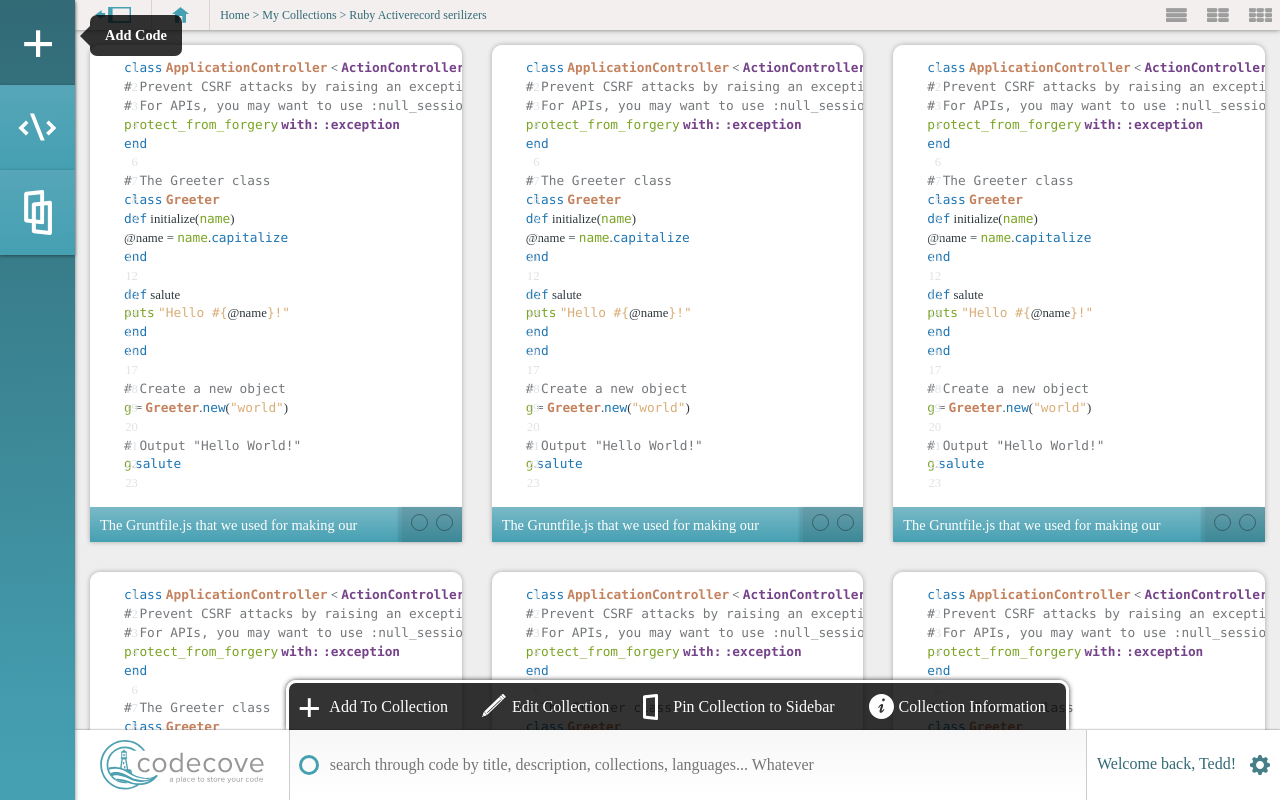
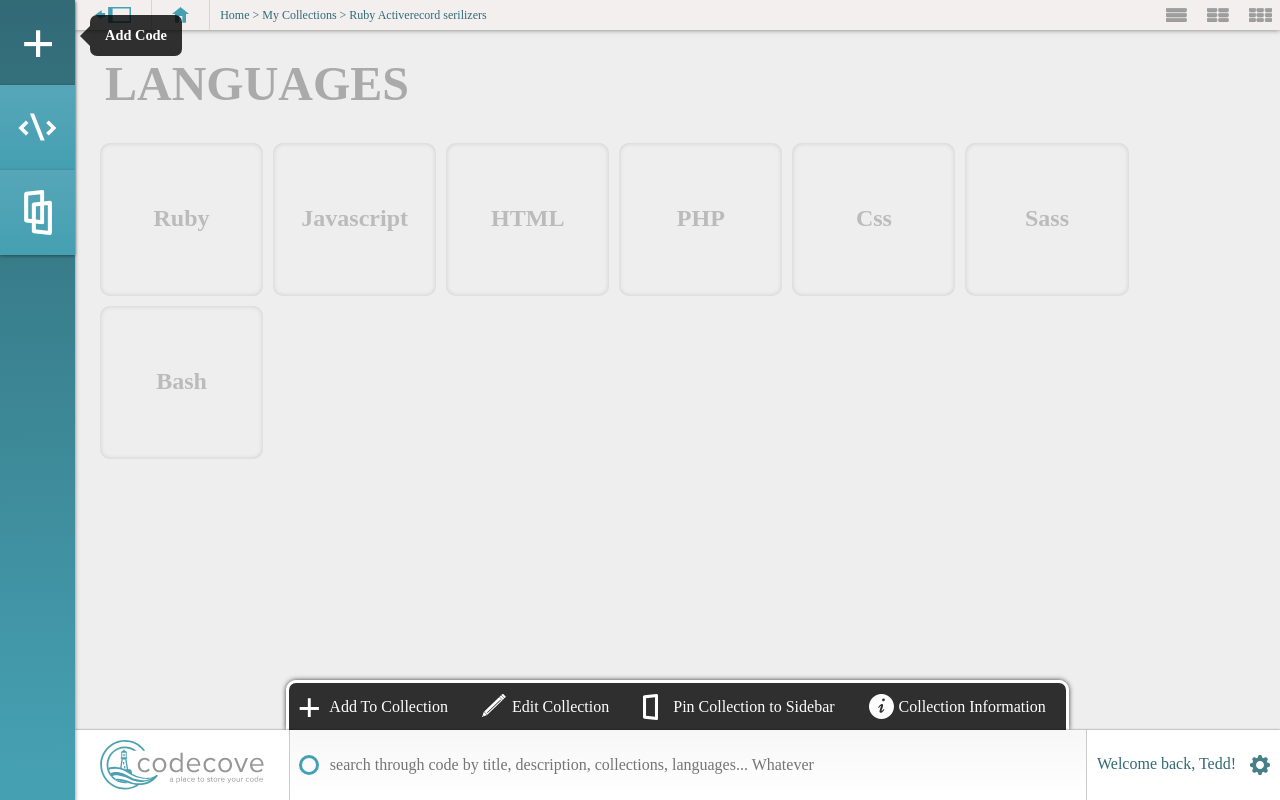
Before and after one commit to teddarcuri/codecove_front_end, a PHP site: page / in a window 1280 px wide. Run offline with PHP 8.4, Linux system fonts and the light colour scheme; some libraries are stand-ins or nearby versions.

Commit message:
Started to implement the languages view stuff

```diff
--- a/includes/languages.php
+++ b/includes/languages.php
@@ -19,33 +19,16 @@
     </div>
 
     <div class="tile">
-    <span>Ruby</span>
+    <span>Css</span>
     </div>
 
     <div class="tile">
-    <span>Javascript</span>
+    <span>Sass</span>
     </div>
 
     <div class="tile">
-    <span>HTML</span>
+    <span>Bash</span>
     </div>
 
-    <div class="tile">
-    <span>PHP</span>
-    </div>
-    <div class="tile">
-    <span>Ruby</span>
-    </div>
 
-    <div class="tile">
-    <span>Javascript</span>
-    </div>
-
-    <div class="tile">
-    <span>HTML</span>
-    </div>
-
-    <div class="tile">
-    <span>PHP</span>
-    </div>
 </div>
--- a/index.php
+++ b/index.php
@@ -76,7 +76,7 @@
 
 		<div id="main-container">
 			<!-- <?php include "includes/languages.php"; ?> -->
-			<?php include "includes/tiles.php"; ?>
+			<?php include "includes/languages.php"; ?>
 		</div>
 
 		<!-- End Main Container -->
--- a/stylesheets/sass/components/_code_window.scss
+++ b/stylesheets/sass/components/_code_window.scss
@@ -17,7 +17,7 @@
 	&.full-screen {
 		position: absolute;
 		padding: 0px;
-		z-index: 96909 !important;
+		z-index: 9999 !important;
 		.CodeMirror {
 			border-radius: 0px;
 			height: 100%;
--- a/stylesheets/sass/components/_tile.scss
+++ b/stylesheets/sass/components/_tile.scss
@@ -1,10 +1,11 @@
 .tile {
   box-shadow: inset 0px 0px 5px rgba(0,0,0,0.15);
   background: #eee;
-  width: 14%; height: 200px;
-  margin: 10px;
+  width: 14%;
+  height: auto;
+  margin: 5px;
   border-radius: 10px;
-  padding: 20px;
+  padding: 0px;
   display: inline-block;
   cursor: pointer;
   text-align: center;
--- a/stylesheets/sass/partials/_infobar.scss
+++ b/stylesheets/sass/partials/_infobar.scss
@@ -49,6 +49,7 @@
 				left: 0px;
 				padding: 0px;
 				text-align: left;
+
 				li {
 					a {
 						min-width: 160px;
@@ -96,7 +97,8 @@
 			height: 100%;
 			padding: 8px;
 			&:hover {
-				background: #ccc;
+				box-shadow: inset 0px 0px 2px rgba(0,0,0,0.4);
+				background: #fff;
 			}
 		}
 	}
--- a/stylesheets/sass/style.scss
+++ b/stylesheets/sass/style.scss
@@ -44,6 +44,5 @@
 .flex {
 	padding: 0px 20px;
 	@include display(flex);
-	@include justify-content(space-around);
 	@include flex-wrap(wrap);
 }
--- a/stylesheets/style.css
+++ b/stylesheets/style.css
@@ -675,7 +675,8 @@ h1.search-display {
   padding: 8px;
 }
 #infobar .layout-options img:hover {
-  background: #ccc;
+  box-shadow: inset 0px 0px 2px rgba(0, 0, 0, 0.4);
+  background: #fff;
 }
 
 #utility-wrap {
@@ -980,7 +981,7 @@ form input:focus {
 .code-window-wrapper.full-screen {
   position: absolute;
   padding: 0px;
-  z-index: 96909 !important;
+  z-index: 9999 !important;
 }
 .code-window-wrapper.full-screen .CodeMirror {
   border-radius: 0px;
@@ -1523,10 +1524,10 @@ div.CodeMirror-cursors {
   box-shadow: inset 0px 0px 5px rgba(0, 0, 0, 0.15);
   background: #eee;
   width: 14%;
-  height: 200px;
-  margin: 10px;
+  height: auto;
+  margin: 5px;
   border-radius: 10px;
-  padding: 20px;
+  padding: 0px;
   display: inline-block;
   cursor: pointer;
   text-align: center;
@@ -1640,15 +1641,6 @@ div.CodeMirror-cursors {
   display: -moz-flex;
   display: -ms-flexbox;
   display: flex;
-  -webkit-box-pack: center;
-  -moz-box-pack: center;
-  box-pack: center;
-  -webkit-justify-content: space-around;
-  -moz-justify-content: space-around;
-  -ms-justify-content: space-around;
-  -o-justify-content: space-around;
-  justify-content: space-around;
-  -ms-flex-pack: center;
   -webkit-box-lines: multiple;
   -moz-box-lines: multiple;
   box-lines: multiple;
```
Also changed, not shown: 1 other file.
